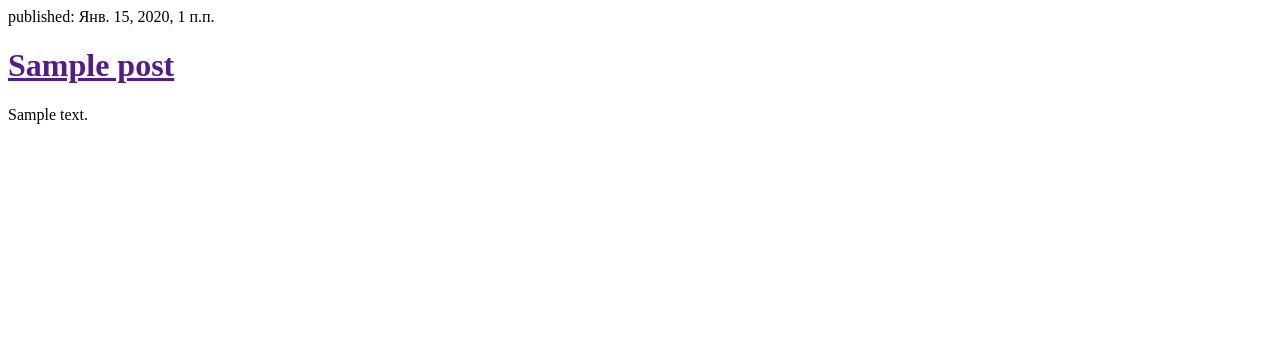
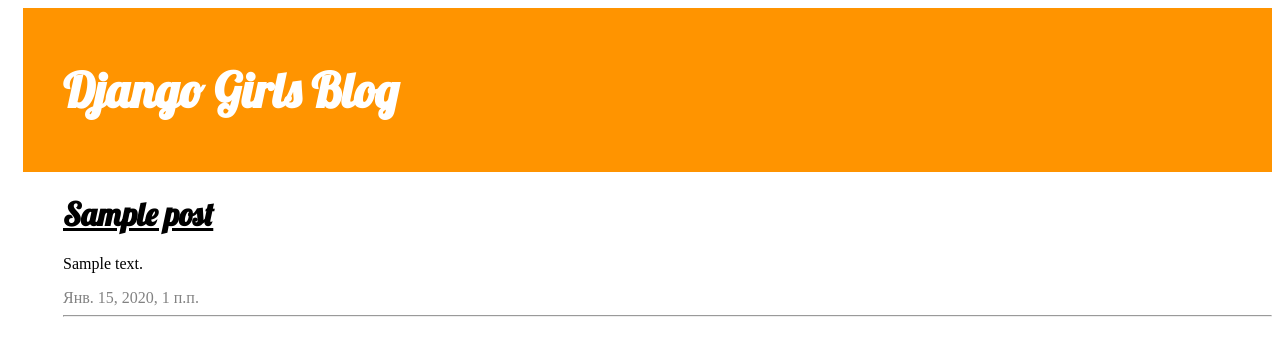
Before and after one commit to Maximus2004/Cheerduck, a Django app: template blog/templates/blog/post_list.html in a window 1280 px wide. Shown: the top 356 px of the page. Run offline with Django 3.2, Linux system fonts and the light colour scheme; the template is opened without the code that fills it: values that come from a table or form of the project are taken from there, others are empty; tables that the repository leaves empty hold one stand-in row (values such as "Sample post").

Commit message:
Added view and template for detailed blog post as well as CSS for the site.

```diff
--- /dev/null
+++ b/blog/static/css/blog.css
@@ -0,0 +1,3 @@
+h1 a {
+    color: #FCA205;
+}
--- /dev/null
+++ b/blog/templates/blog/base.html
@@ -0,0 +1,80 @@
+{% load static %}
+<html>
+    <head>
+        <title>First site!)</title>
+        <link href="https://fonts.googleapis.com/css?family=Lobster&subset=latin,cyrillic" rel="stylesheet" type="text/css">
+        <style>
+            h1 a {
+                color: #FCA205;
+                font-family: 'Lobster';
+            }
+            body {
+                padding-left: 15px;
+            }
+                        .page-header {
+                background-color: #ff9400;
+                margin-top: 0;
+                padding: 20px 20px 20px 40px;
+            }
+
+            .page-header h1, .page-header h1 a, .page-header h1 a:visited, .page-header h1 a:active {
+                color: #ffffff;
+                font-size: 36pt;
+                text-decoration: none;
+            }
+
+            .content {
+                margin-left: 40px;
+            }
+
+            h1, h2, h3, h4 {
+                font-family: 'Lobster', cursive;
+            }
+
+            .date {
+                color: #828282;
+            }
+
+            .save {
+                float: right;
+            }
+
+            .post-form textarea, .post-form input {
+                width: 100%;
+            }
+
+            .top-menu, .top-menu:hover, .top-menu:visited {
+                color: #ffffff;
+                float: right;
+                font-size: 26pt;
+                margin-right: 20px;
+            }
+
+            .post {
+                margin-bottom: 30px;
+            }
+
+            .text {
+                margin-bottom: 10px;
+            }
+
+            .post h1 a, .post h1 a:visited {
+                color: #000000;
+            }
+        </style>
+
+    </head>
+    <body>
+            <div class="page-header">
+                <h1><a href="/">Django Girls Blog</a></h1>
+            </div>
+            <div class="content container">
+                <div class="row">
+                    <div class="col-md-8">
+                    {% block content %}
+                    {% endblock %}
+                    </div>
+                </div>
+            </div>
+        </body>
+</html>
--- a/blog/templates/blog/post_list.html
+++ b/blog/templates/blog/post_list.html
@@ -1,14 +1,16 @@
-<html>
-    <head>
-        <title>Maxim's blog</title>
-    </head>
-    <body>
-        {%for post in posts%}
-            <div>
-                <p>published: {{ post.published_date }}</p>
-                <h1><a href="">{{ post.title }}</a></h1>
+{% extends 'blog/base.html' %}
+
+{% block content %}
+    {% for post in posts %}
+        <div class="post">
+                <h1><a href="{% url 'post_detail' pk=post.pk %}">{{ post.title }}</a></h1> <!--django будет искать url post_detail в urls; pk - первичный ключ, который идентефицирует каждый post-->
+            <div class="text">
                 <p>{{ post.text|linebreaksbr }}</p>
             </div>
-        {% endfor %}
-    </body>
-</html>
+            <div class="date">
+                    {{ post.published_date }}
+            </div>
+            <hr>
+        </div>
+    {% endfor %}
+{% endblock %}
--- a/blog/urls.py
+++ b/blog/urls.py
@@ -3,4 +3,5 @@
 
 urlpatterns = [
     path('', views.post_list, name='post_list'),
+    path('post/<int:pk>/', views.post_detail, name='post_detail'),
 ]
--- a/blog/views.py
+++ b/blog/views.py
@@ -1,7 +1,12 @@
 from django.shortcuts import render
 from django.utils import timezone
 from .models import Post
+from django.shortcuts import render, get_object_or_404
 
 def post_list(request):
     posts = Post.objects.filter(published_date__lte=timezone.now()).order_by('published_date')
     return render(request, 'blog/post_list.html', {'posts': posts})
+
+def post_detail(request, pk):  # новое представлениеданный
+    post = get_object_or_404(Post, pk=pk)
+    return render(request, 'blog/post_detail.html', {'post': post})
```
Also changed, not shown: blog/templates/blog/post_detail.html (added, +13 -0 lines).
